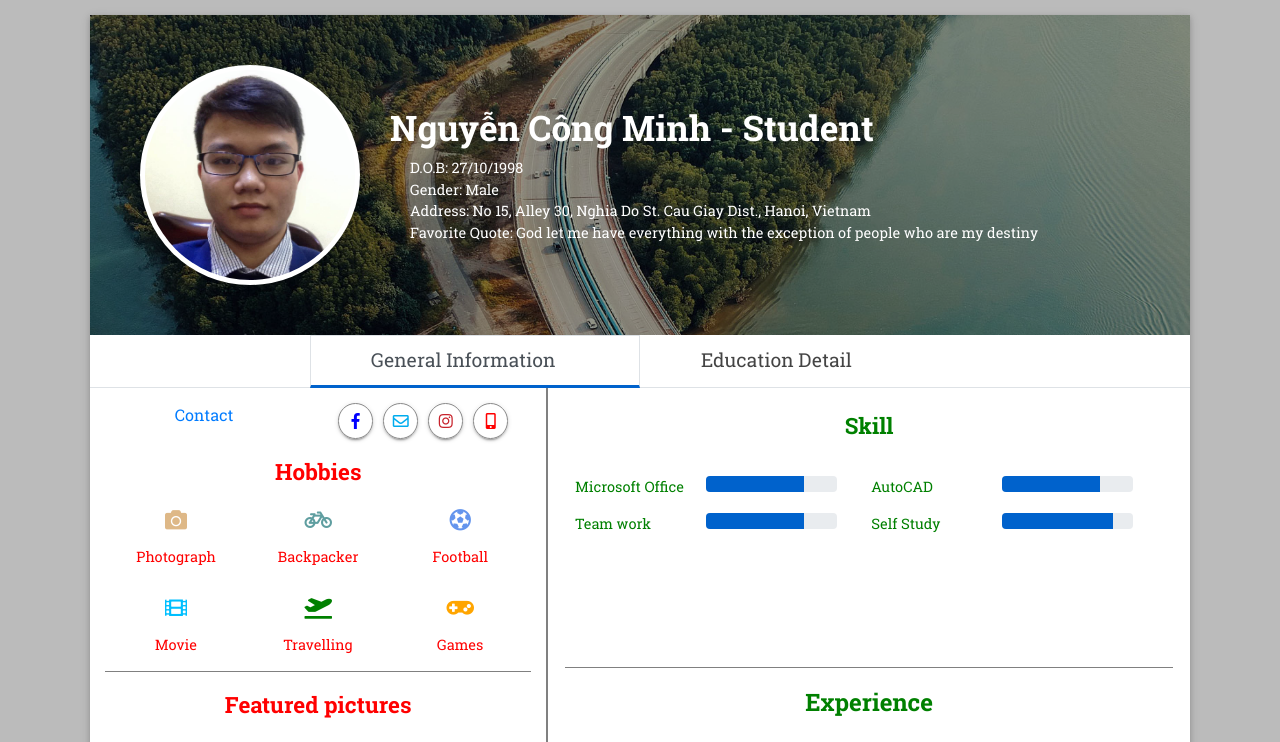
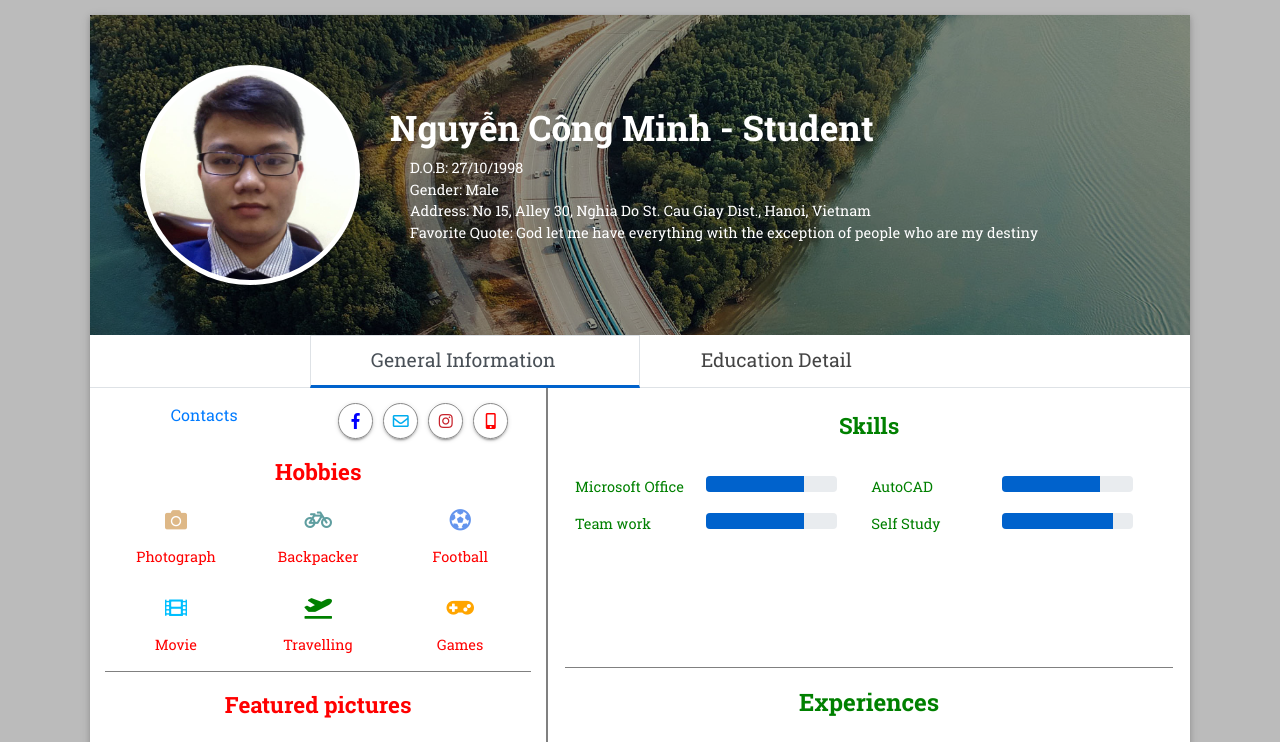
Before and after one commit to Blueheart2710/Blueheart2710.github.io, a plain HTML site: page index.html in a window 1280 px wide. Shown: the top 742 px of the page. Drawn offline with Linux system fonts and the light colour scheme.

Commit message:
change codes

```diff
--- a/index.html
+++ b/index.html
@@ -50,7 +50,7 @@
                             <div class="row">
                                 <div class="col-xl-6 col-md-12">
                                     <ul class="btn-link">
-                                        Contact
+                                        Contacts
                                     </ul>
                                 </div>
                                 <div class="col-xl-6 col-md-12" style="padding-left: 20px">
@@ -103,7 +103,7 @@
                             </div>
                         </div>
                         <div class="col-md-7 home-dat" style="color: green">
-                            <h2 class="rit-titl" style="text-align: center;">Skill</h2>
+                            <h2 class="rit-titl" style="text-align: center;">Skills</h2>
                             <div class="profess-cover row no-margin">
                                 <div class="col-md-6">
                                     <div class=" prog-row row">
@@ -157,7 +157,7 @@
                             </div>
                             <div class="links" style="margin: 0px -8px; border-bottom: 1px solid gray;  padding-bottom: 75px">
                             </div>
-                            <h4 style="padding: 20px 0px; text-align: center">Experience</h4>
+                            <h4 style="padding: 20px 0px; text-align: center">Experiences</h4>
                             <div class="row">
                                 <table class="table table-striped">
                                     <thead>
```
